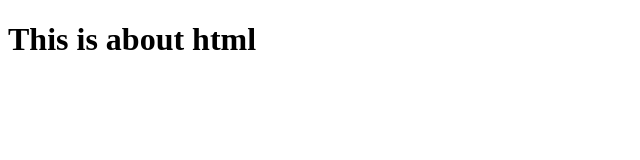
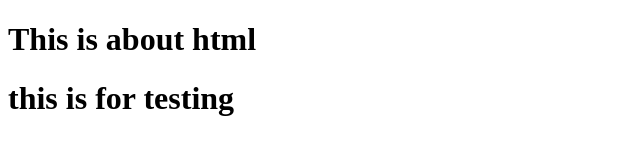
Before and after one commit to SantoshRakh22/git-tutorial, a plain HTML site: page About.html in a window 1280 px wide. Shown: the whole page, without its empty margins (0-640 px from the left). Drawn offline with Linux system fonts and the light colour scheme.

Commit message:
update the file

```diff
--- a/About.html
+++ b/About.html
@@ -7,5 +7,6 @@
 </head>
 <body>
    <h1>This is about html</h1>
+   <h1> this is for testing</h1>
 </body>
 </html>
```
